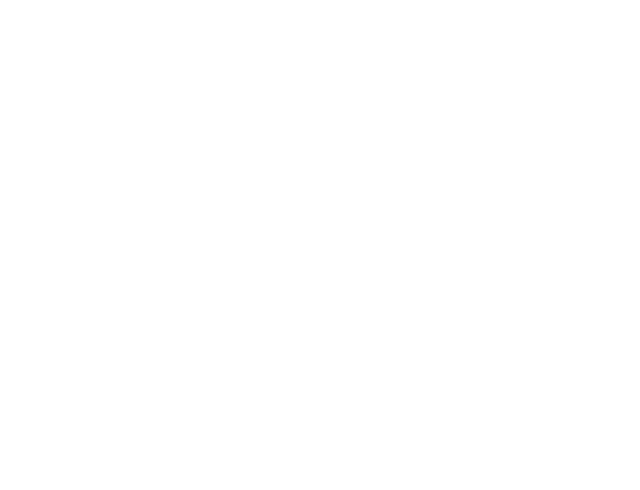
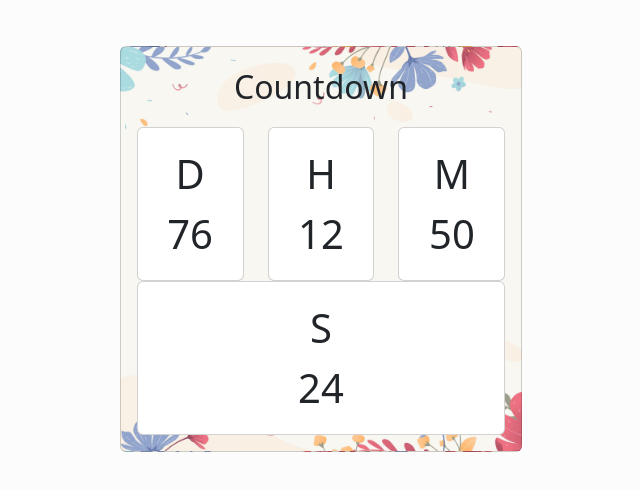
Before and after one commit to Zer0-01/react-typescript-wedding-invitation, a React (Vite) app: page / in a window 1280 px wide. Shown: the part 2010-2500 px from the top of the page, without its empty margins (319-959 px from the left). Before the commit the page ends 2008 px from the top, so only its background shows below. Built offline with nearby package versions, Linux system fonts and the light colour scheme.

Commit message:
feat: create countdown component

```diff
--- a/src/components/Countdown.tsx
+++ b/src/components/Countdown.tsx
@@ -1,111 +1,76 @@
-import Card from "react-bootstrap/esm/Card";
-import Col from "react-bootstrap/esm/Col";
-import Container from "react-bootstrap/esm/Container";
-import Row from "react-bootstrap/esm/Row";
-import "../styles/CountDownStyle.css";
+import { useState, useEffect } from "react";
+import { Card, Col, Container, Row } from "react-bootstrap";
 
-interface CountdownProps {
-    days: number;
-    hours: number;
-    minutes: number;
-    seconds: number;
+const Countdown = () => {
+    const calculateTimeLeft = (): Record<string, number> => {
+        const targetDate = new Date("2025-04-26T17:00:00");
+        const now = new Date();
+        const difference = targetDate.getTime() - now.getTime();
+
+        let timeLeft: Record<string, number> = { D: 0, H: 0, M: 0, S: 0 };
+        if (difference > 0) {
+            timeLeft = {
+                D: Math.floor(difference / (1000 * 60 * 60 * 24)),
+                H: Math.floor((difference / (1000 * 60 * 60)) % 24),
+                M: Math.floor((difference / 1000 / 60) % 60),
+                S: Math.floor((difference / 1000) % 60),
+            };
         }
+        return timeLeft;
+    };
 
-const Countdown = ({ days, hours, minutes, seconds }: CountdownProps) => {
+    const [timeLeft, setTimeLeft] = useState<Record<string, number>>(calculateTimeLeft());
+
+
+    useEffect(() => {
+        const timer = setInterval(() => {
+            setTimeLeft(calculateTimeLeft());
+        }, 1000);
+        return () => clearInterval(timer);
+    }, []);
+
     return (
-        <Container className="text-maroon text-center mb-5">
-            <Row className="mb-3">
+        <Container>
+            <Row className="py-5">
                 <Col>
-                    <div className="fs-1 fw-bold">We are getting married</div>
+                    <Card
+                        style={{
+                            backgroundImage: "url('../src/assets/background-2.jpg')",
+                            backgroundSize: "cover",
+                            backgroundPosition: "center",
+                        }}
+                    >
+                        <Card.Body>
+                            <Row className="pb-3">
+                                <Col>
+                                    <Card.Text className="text-center fs-2">Countdown</Card.Text>
                                 </Col>
                             </Row>
-
-            <Row className="mb-3">
+                            <Row>
+                                {Object.entries(timeLeft).map(([unit, value], index) => (
+                                    <Col key={index}>
+                                        <Card>
+                                            <Card.Body>
+                                                <Row>
                                                     <Col>
-                    <div className="fs-2">Assalammualaikum Warahmatullah Wabarakatuh</div>
+                                                        <div className="text-center fs-1">{unit}</div>
                                                     </Col>
                                                 </Row>
-
-            <Row className="mb-3">
+                                                <Row>
                                                     <Col>
-                    <div className="fs-3">By asking for the grace and blessing of Allah SWT. We intend to hold a wedding celebration for our sons and daughters, which Allah SWT willing will be held on:</div>
+                                                        <div className="text-center fs-1">{value}</div>
                                                     </Col>
                                                 </Row>
-            <Row className="mb-3">
-                <Col>
-                    <div className="fs-1 fw-bold">18 May 2025</div>
-                </Col>
-            </Row>
-
-            <Row>
-                <Col>
-                    <Card className="countdown-card countdown-text">
-                        <div className='fs-1 fw-bold'>{days}</div>
-                        <div className='fs-1 fw-bold'>D</div>
+                                            </Card.Body>
                                         </Card>
                                     </Col>
-                <Col>
-                    <Card className="countdown-card countdown-text">
-                        <div className='fs-1 fw-bold'>{hours}</div>
-                        <div className='fs-1 fw-bold'>H</div>
-                    </Card>
-                </Col>
-                <Col>
-                    <Card className="countdown-card countdown-text">
-                        <div className='fs-1 fw-bold'>{minutes}</div>
-                        <div className='fs-1 fw-bold'>M</div>
-                    </Card>
-                </Col>
-                <Col>
-                    <Card className="countdown-card countdown-text">
-                        <div className='fs-1 fw-bold'>{seconds}</div>
-                        <div className='fs-1 fw-bold'>S</div>
+                                ))}
+                            </Row>
+                        </Card.Body>
                     </Card>
                 </Col>
             </Row>
-
         </Container>
-
-
-        // <>
-        //     <div className="text-center">
-        //         <div className='fs-1' >We are getting married</div>
-        //         <div className="fs-3 fw-bold">Assalammualaikum Warahmatullah Wabarakatuh</div>
-        //         <div className='fs-1'>By asking for the grace and blessing of Allah SWT. We intend to hold a wedding celebration for our sons and daughters, which Allah SWT willing will be held on:</div>
-        //         <div className='fs-1'>18 May 2025</div>
-        //         <Row className='px-5' >
-        //             <Col>
-        //                 <Card>
-        //                     <div className='fs-1 fw-bold'>{days}</div>
-        //                     <div className='fs-1 fw-bold'>D</div>
-        //                 </Card>
-        //             </Col>
-        //             <Col>
-        //                 <Card>
-        //                     <div className='fs-1 fw-bold'>{hours}</div>
-        //                     <div className='fs-1 fw-bold'>H</div>
-        //                 </Card>
-        //             </Col>
-        //             <Col>
-        //                 <Card>
-        //                     <div className='fs-1 fw-bold'>{minutes}</div>
-        //                     <div className='fs-1 fw-bold'>M</div>
-        //                 </Card>
-        //             </Col>
-        //             <Col>
-        //                 <Card>
-        //                     <div className='fs-1 fw-bold'>{seconds}</div>
-        //                     <div className='fs-1 fw-bold'>S</div>
-        //                 </Card>
-        //             </Col>
-        //         </Row>
-
-
-
-        //     </div>
-
-        // </>
-
     );
 }
 
--- a/src/screens/HomeScreen.tsx
+++ b/src/screens/HomeScreen.tsx
@@ -6,6 +6,7 @@ import Container from 'react-bootstrap/esm/Container';
 import Row from 'react-bootstrap/esm/Row';
 import Col from 'react-bootstrap/esm/Col';
 import CardCouple from '../components/CardCouple';
+import Countdown from '../components/Countdown';
 
 function getTimeRemaining(targetDate: Date) {
   const now = new Date();
@@ -51,6 +52,8 @@ function HomeScreen() {
             <Col sm={12} md={8} lg={6} xl={4} className='bg-light-subtle'>
               <TitleComponent />
               <CardCouple />
+              <Countdown />
+
               {/* <RsvpForm /> */}
             </Col>
             <Col sm={0} md={2} lg={3} xl={4} className=' d-none d-sm-block bg-light-subtle' />
```
Also changed, not shown: src/assets/background-2.jpg (added). Lines whose indentation alone changed are shown as unchanged.
